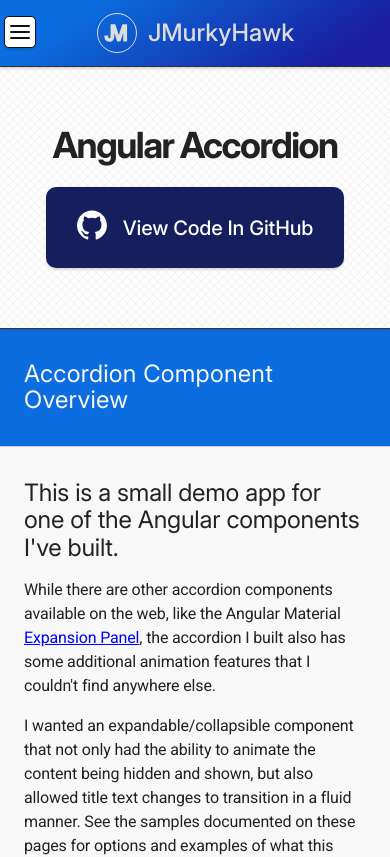
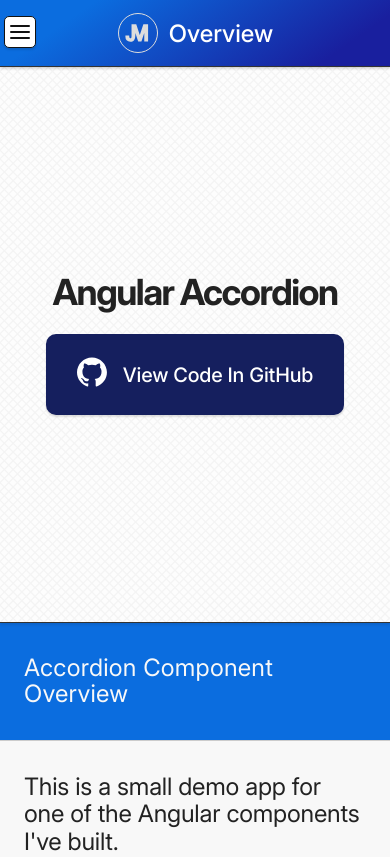
Before and after one commit to JMurkyHawk/accordion, an Angular app: page /accordion-overview in a window 390 px wide. Shown: the top 857 px of the page. Built offline with nearby package versions, Linux system fonts and the light colour scheme.

Commit message:
Update mobile layout styling and mobile page title

```diff
--- a/src/app/app-routing.module.ts
+++ b/src/app/app-routing.module.ts
@@ -19,42 +19,42 @@ const routes: Routes = [
     {
         path: 'accordion-overview',
         component: JmhPageAccordionOverviewComponent,
-        data: { routeIdNumber: 0 }
+        data: { routeIdNumber: 0, pageTitle: 'Overview' }
     },
     {
         path: 'accordion-type',
         component: JmhPageAccordionTypeComponent,
-        data: { routeIdNumber: 1 }
+        data: { routeIdNumber: 1, pageTitle: 'Display type' }
     },
     {
         path: 'accordion-title-transition',
         component: JmhPageAccordionTitleTransitionsComponent,
-        data: { routeIdNumber: 2 }
+        data: { routeIdNumber: 2, pageTitle: 'Title transitions' }
     },
     {
         path: 'accordion-title-options',
         component: JmhPageAccordionTitleOptionsComponent,
-        data: { routeIdNumber: 3 }
+        data: { routeIdNumber: 3, pageTitle: 'Title options' }
     },
     {
         path: 'accordion-body-options',
         component: JmhPageAccordionBodyOptionsComponent,
-        data: { routeIdNumber: 4 }
+        data: { routeIdNumber: 4, pageTitle: 'Body options' }
     },
     {
         path: 'accordion-custom',
         component: JmhPageAccordionCustomComponent,
-        data: { routeIdNumber: 5 }
+        data: { routeIdNumber: 5, pageTitle: 'Custom Styling' }
     },
     {
         path: 'accordion-output',
         component: JmhPageAccordionOutputComponent,
-        data: { routeIdNumber: 6 }
+        data: { routeIdNumber: 6, pageTitle: 'Output Info' }
     },
     {
         path: '**',
         component: PageNotFoundComponent,
-        data: { routeIdNumber: 10 }
+        data: { routeIdNumber: 10, pageTitle: 'Page not found' }
     }
 ];
 
--- a/src/app/app.component.html
+++ b/src/app/app.component.html
@@ -53,9 +53,11 @@
                     <span class="logo">
                         <jm-svg-render src="assets/images/logo-jm-color.svg"></jm-svg-render>
                     </span>
-
-                    <h1 *ngIf="!showDesktopNav()">JMurkyHawk</h1>
                 </a>
+                <button (click)="skipLinksClick($event)"
+                    title="Scroll to main content">
+                    <h1 [innerHTML]="routeTitle" *ngIf="!showDesktopNav()"></h1>
+                </button>
             </div>
 
             <j-murky-hawk-navigation
--- a/src/app/app.component.scss
+++ b/src/app/app.component.scss
@@ -195,6 +195,15 @@ ul {
             font-size: 2.4rem;
             font-weight: 500;
             margin: 0;
+        }
+
+        > button {
+            background: none;
+            border: none;
+            color: inherit;
+            cursor: pointer;
+            padding: 0;
+            text-transform: capitalize;
         }
 
         a {
@@ -449,7 +458,9 @@ ul {
     border-bottom: 1px solid var(--gray3);
     border-top: 1px solid var(--gray3);
     box-shadow: 0 2px 3px rgba(0, 0, 0, .1);
+    box-sizing: border-box;
     margin: 0;
+    min-height: 66vh;
     padding: 6rem 2.4rem;
     position: relative;
     z-index: 1;
@@ -1053,6 +1064,7 @@ footer {
         }
 
         #subHeaderBar {
+            min-height: 30vh;
             padding: 8rem 8rem;
 
             display: flex;
--- a/src/app/app.component.ts
+++ b/src/app/app.component.ts
@@ -36,6 +36,7 @@ export interface DrawerButtonInfo {
 export class AppComponent {
 
     public routeIdNumber: number | undefined = undefined;
+    public routeTitle: string | undefined = undefined;
     private skipLinksButtonPosition: number | undefined = undefined;
 
     public title: string = 'Angular Accordion';
@@ -115,7 +116,7 @@ export class AppComponent {
         borderRadius: '.5rem',
         iconLineHeight: '.5rem',
         iconLineSpacing: '.75rem',
-        iconLineSpeed: '.35s',
+        iconLineSpeed: '.5s',
         size: '3.8rem',
         xyPosition: {
             x: '2rem',
@@ -359,6 +360,7 @@ export class AppComponent {
 
     onActivate() {
         this.routeIdNumber = this.route.firstChild!.snapshot.data['routeIdNumber'];
+        this.routeTitle = this.route.firstChild!.snapshot.data['pageTitle'];
     }
 
     setMainContentSize() {
--- a/src/app/components/j-murky-hawk-drawer/j-murky-hawk-drawer.component.ts
+++ b/src/app/components/j-murky-hawk-drawer/j-murky-hawk-drawer.component.ts
@@ -60,28 +60,6 @@ export class JMurkyHawkDrawerComponent {
         size: '5rem',
         xyPosition: { x: '2rem', y: '2rem' }
     };
-
-    // @Input()
-    //     public get drawerButtonInfo() {
-    //         return this._drawerButtonInfo;
-    //     }
-
-    //     public set drawerButtonInfo(objData: any) {
-    //         let returnObj  = {...objData};
-    //         // Object.keys(objData).forEach((item: any) => {
-    //         //     this._drawerButtonInfo2[item] = objData[item]
-    //         // });
-    //         for ( const [key, value] of Object.entries(objData) ) {
-    //             // if (key) {
-    //             //     Object.returnObj = value;
-    //             // }
-
-    //             returnObj[key] = value;
-    //         }
-
-    //         this._drawerButtonInfo = {...returnObj};
-    //         console.log(`this._drawerButtonInfo: ${JSON.stringify(this._drawerButtonInfo)}`);
-    //     }
 
     @Input() drawerButtonSize = '3.8rem';
     @Input() drawerButtonBorderRadius: string = '.5rem';
@@ -250,11 +228,11 @@ export class JMurkyHawkDrawerComponent {
             `${btnSize - (btnRadius / 2.75)} ${btnTop} ` +
             `${btnSize - btnRadius} ${btnTop}`;
 
-        let pathLeftButtonPositionV2 = `M0 0 H3000 V${windowHeight} H0 ` +
+        let pathButtonCutout = `M0 0 H3000 V${windowHeight} H0 ` +
             `V${btnBottom} H${btnSize - btnRadius} C${curveBottom} ` +
             `V${btnTop + btnRadius} C${curveTop} H0 z`;
 
-        return `clip-path: path("${pathLeftButtonPositionV2}");`
+        return `clip-path: path("${pathButtonCutout}");`
     }
 
     removeLetters(str: string) {
```
